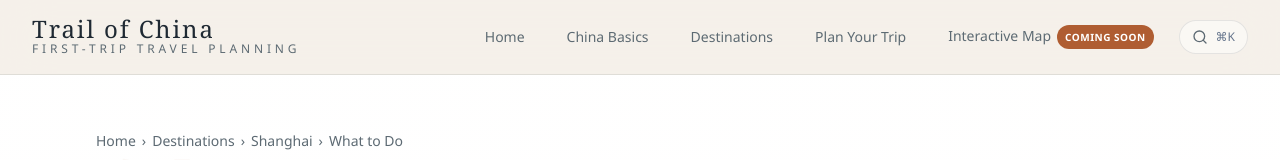
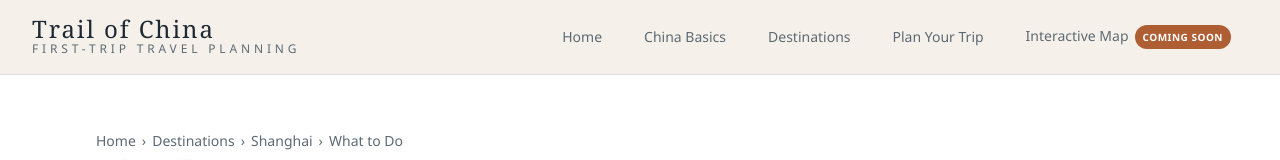
Before and after one commit to thecubestorm-arch/trailofchina, a Next.js app: page /destinations/shanghai/what-to-do/bund in a window 1280 px wide. Shown: the top 160 px of the page. Built offline with nearby package versions, Linux system fonts and the light colour scheme.

Commit message:
fix: disable CMD+K search (Sascha feedback), fix Navigation compile error

```diff
--- a/app/layout.tsx
+++ b/app/layout.tsx
@@ -5,8 +5,9 @@ import './globals.css'
 import Navigation from '@/components/Navigation'
 import Footer from '@/components/Footer'
 import CookieConsent from '@/components/CookieConsent'
-import { SearchProvider } from '@/components/SearchProvider'
-import SearchCommandPalette from '@/components/SearchCommandPalette'
+// Search temporarily disabled — will be re-enabled after review
+// import { SearchProvider } from '@/components/SearchProvider'
+// import SearchCommandPalette from '@/components/SearchCommandPalette'
 
 export const metadata: Metadata = {
   title: {
@@ -37,15 +38,12 @@ export default function RootLayout({
     <html lang="en" className="scroll-smooth">
       <body className="antialiased" style={{ backgroundColor: '#f5f1ea' }}>
         <NextIntlClientProvider locale={defaultLocale}>
-          <SearchProvider>
           <div className="relative min-h-screen" style={{ backgroundColor: '#f5f1ea' }}>
             <Navigation />
             <main style={{ backgroundColor: '#f5f1ea' }}>{children}</main>
             <Footer />
             <CookieConsent />
-              <SearchCommandPalette />
           </div>
-          </SearchProvider>
         </NextIntlClientProvider>
       </body>
     </html>
--- a/components/Navigation.tsx
+++ b/components/Navigation.tsx
@@ -2,8 +2,6 @@
 
 import { useState, useEffect } from 'react'
 import Link from 'next/link'
-import { Search } from 'lucide-react'
-import { useSearch } from '@/components/SearchProvider'
 
 const navLinks = [
   { href: '/', label: 'Home' },
@@ -15,7 +13,6 @@ const navLinks = [
 
 export default function Navigation() {
   const [menuOpen, setMenuOpen] = useState(false)
-  const { openSearch } = useSearch()
 
   // Lock body scroll when menu is open
   useEffect(() => {
@@ -62,31 +59,10 @@ export default function Navigation() {
               )}
             </Link>
           ))}
-
-          {/* Search Trigger */}
-          <button
-            type="button"
-            onClick={openSearch}
-            aria-label="Search"
-            className="flex items-center gap-2 rounded-full border border-[var(--line)] bg-white/50 px-3 py-2 text-sm text-[var(--muted)] hover:bg-[var(--surface-strong)] hover:text-[var(--foreground)] transition-colors"
-          >
-            <Search size={16} />
-            <span className="text-xs text-[#64748b]">⌘K</span>
-          </button>
         </nav>
 
-        {/* Mobile: Search + Hamburger */}
+        {/* Mobile: Hamburger */}
         <div className="flex items-center gap-1 md:hidden">
-          <button
-            type="button"
-            onClick={openSearch}
-            aria-label="Search"
-            className="flex h-11 w-11 items-center justify-center rounded-full"
-          >
-            <Search size={20} className="text-[#af5d32]" />
-          </button>
-
-          {/* Mobile Hamburger Button */}
           <button
             type="button"
             aria-label={menuOpen ? 'Close menu' : 'Open menu'}
```
Lines whose indentation alone changed are shown as unchanged.
